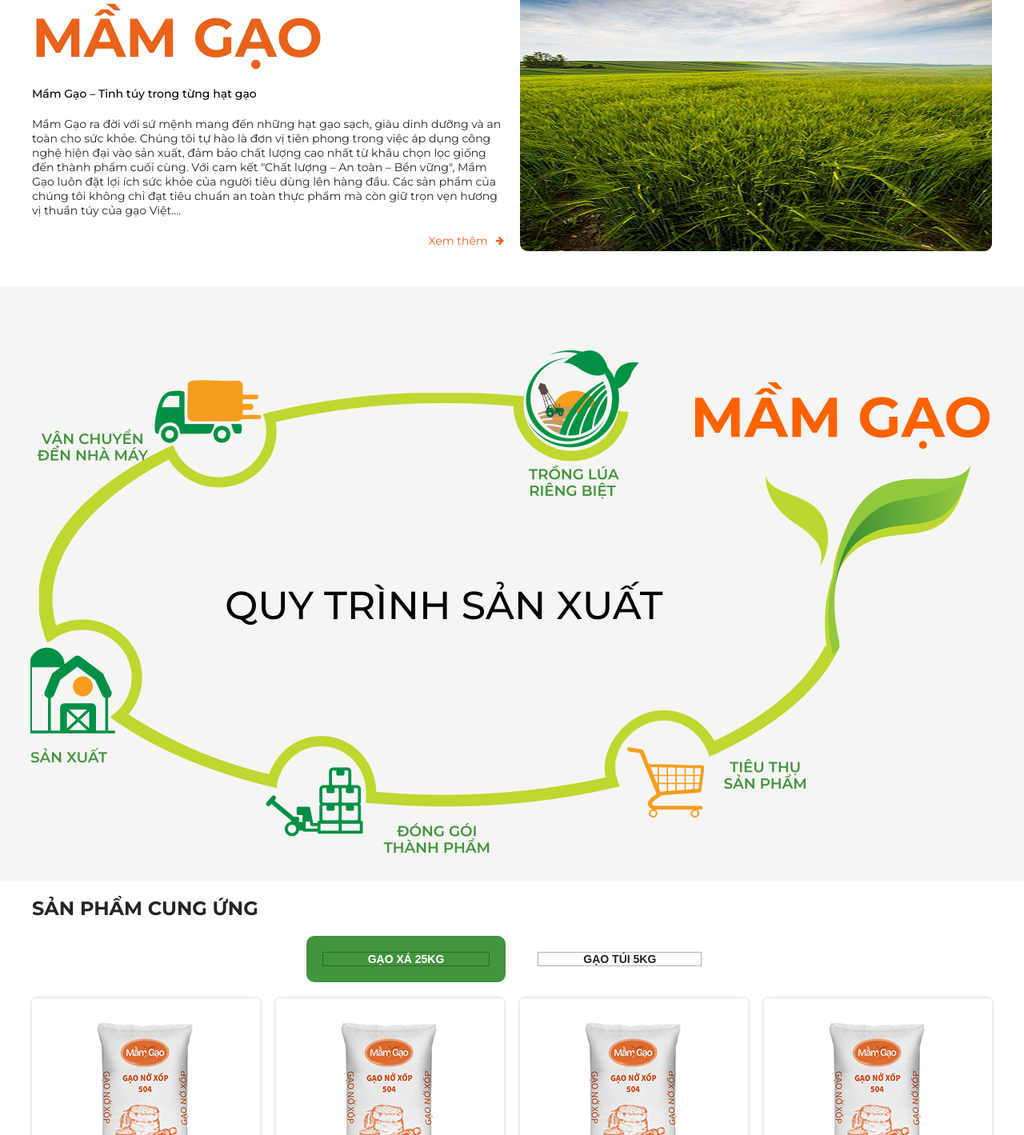
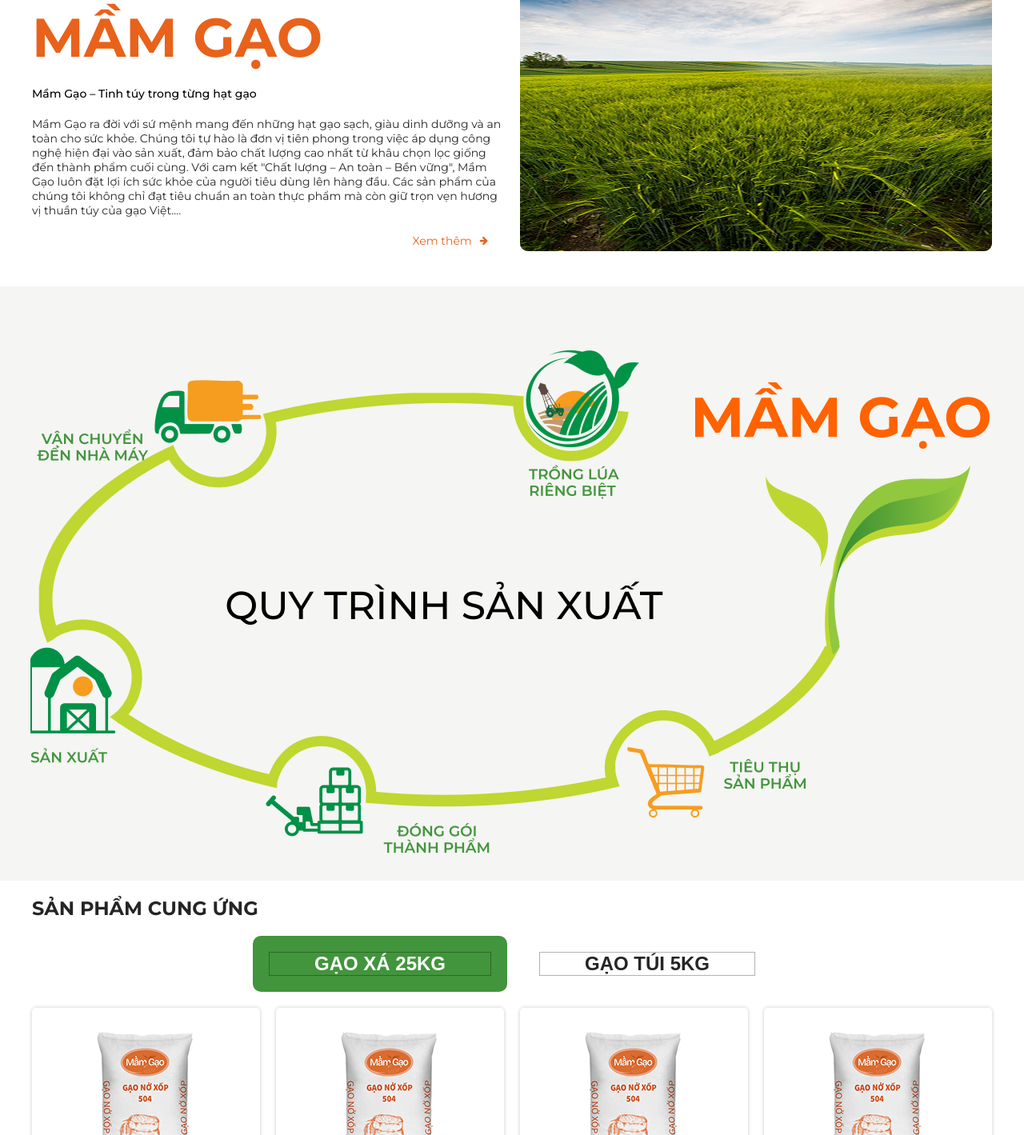
Before and after one commit to KhonThanh/Mam-Gao-Website, a website: page index.html in a window 1280 px wide. Shown: the part 1200-2619 px from the top of the page at 80% size. Drawn offline with nearby package versions, Linux system fonts and the light colour scheme.

Commit message:
Update main.css

```diff
--- a/css/main.css
+++ b/css/main.css
@@ -248,6 +248,7 @@
 .container-intro__content div {
     width: 100%;
     display: flex;
+    padding-right: 20px;
     justify-content: right;
     gap: 10px;
     align-items: center;
@@ -313,7 +314,7 @@
 .container-tag__btn p {
     text-transform: uppercase;
     font-weight: bold;
-
+    font-size: 24px;
 }
 
 .container-tag__btn div {
```
